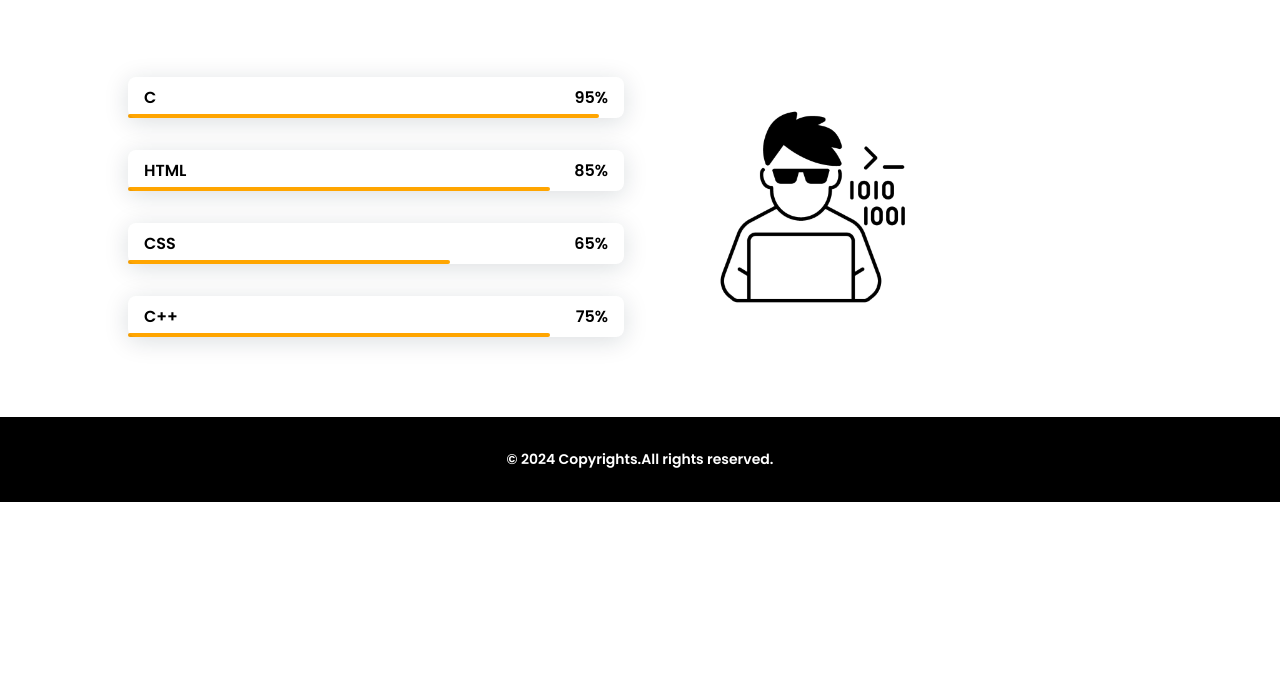
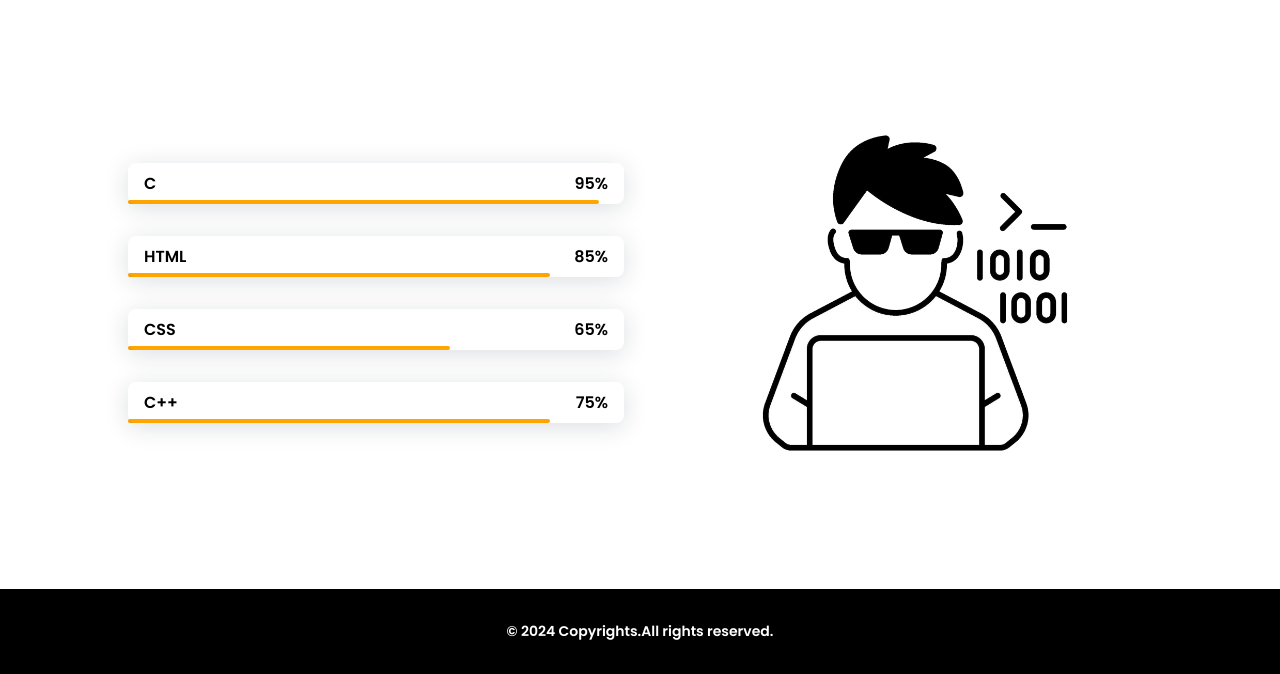
Before and after one commit to karthik-khandige/karthik-khandige, a plain HTML site: page skill.html in a window 1280 px wide. Shown: the part 131-805 px from the top of the page. Drawn offline with nearby package versions, Linux system fonts and the light colour scheme.

Commit message:
Update styles.css

```diff
--- a/assets/css/styles.css
+++ b/assets/css/styles.css
@@ -65,8 +65,8 @@ a {
 }
 
 img {
-  max-width: 400px;
-  height: 300px;
+  max-width: 100%;
+  height: auto;
   display: block;
 }
 
@@ -216,7 +216,7 @@ img {
   fill: var(--first-color);
 }
 .home__blob-img {
-  width: 360px;
+  width: 560px;
 }
 
 /*BUTTONS*/
```
